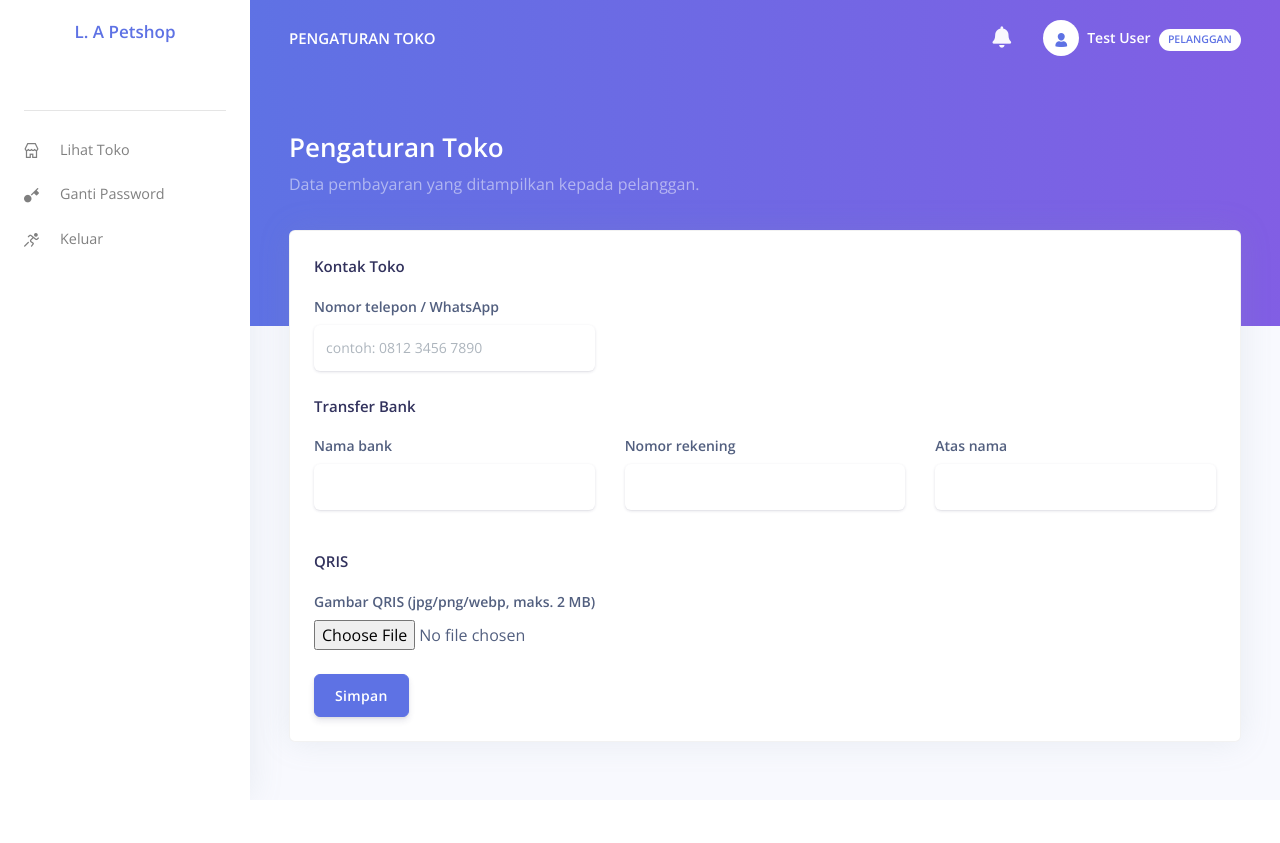
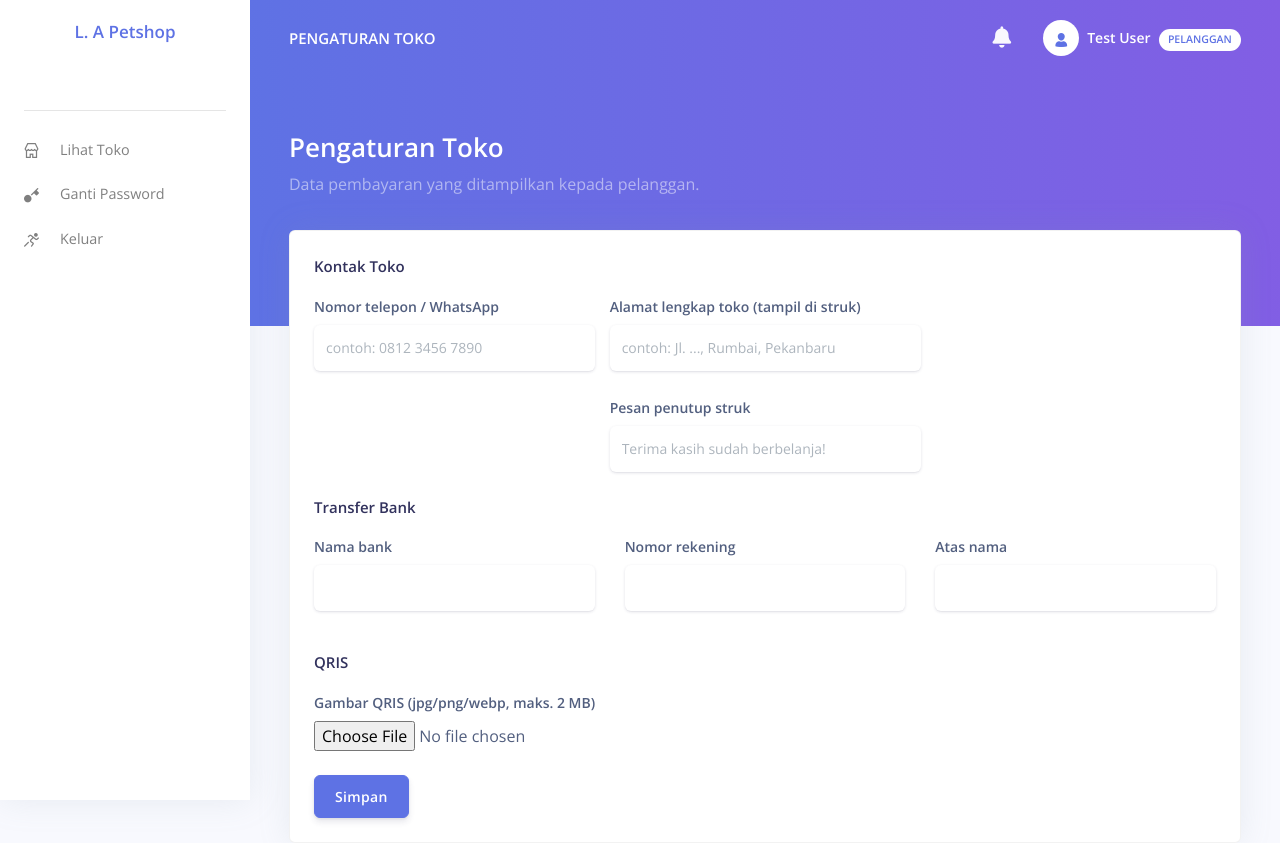
Before and after one commit to achmadfathihi/project_kelompok_bpf_L.A_petshop, a Laravel app: page /owner/pengaturan in a window 1280 px wide. Before the commit the page ends 795 px from the top, so only its background shows below. Run offline with Laravel 12, Linux system fonts and the light colour scheme; the visitor is signed in with stand-in values (Sample User, id 1); data comes from the database, SQL or seed files in the repository; data that the repository does not hold is empty.

Commit message:
penambahan pengaturan toko alamat dan pesna penutup

```diff
--- a/resources/views/owner/pengaturan.blade.php
+++ b/resources/views/owner/pengaturan.blade.php
@@ -17,6 +17,18 @@
                             <label class="form-control-label">Nomor telepon / WhatsApp</label>
                             <input type="text" name="store_phone" class="form-control form-control-alternative"
                                 value="{{ old('store_phone', $setting->get('store_phone')) }}" placeholder="contoh: 0812 3456 7890">
+                        </div>
+                        <div class="row">
+                            <div class="col-md-8 form-group">
+                                <label class="form-control-label">Alamat lengkap toko (tampil di struk)</label>
+                                <input type="text" name="store_address" class="form-control form-control-alternative"
+                                    value="{{ old('store_address', $setting->get('store_address')) }}" placeholder="contoh: Jl. ..., Rumbai, Pekanbaru">
+                            </div>
+                            <div class="col-md-8 form-group">
+                                <label class="form-control-label">Pesan penutup struk</label>
+                                <input type="text" name="receipt_footer" class="form-control form-control-alternative"
+                                    value="{{ old('receipt_footer', $setting->get('receipt_footer')) }}" placeholder="Terima kasih sudah berbelanja!">
+                            </div>
                         </div>
                     </div>
                     <h4 class="mb-3">Transfer Bank</h4>
```
